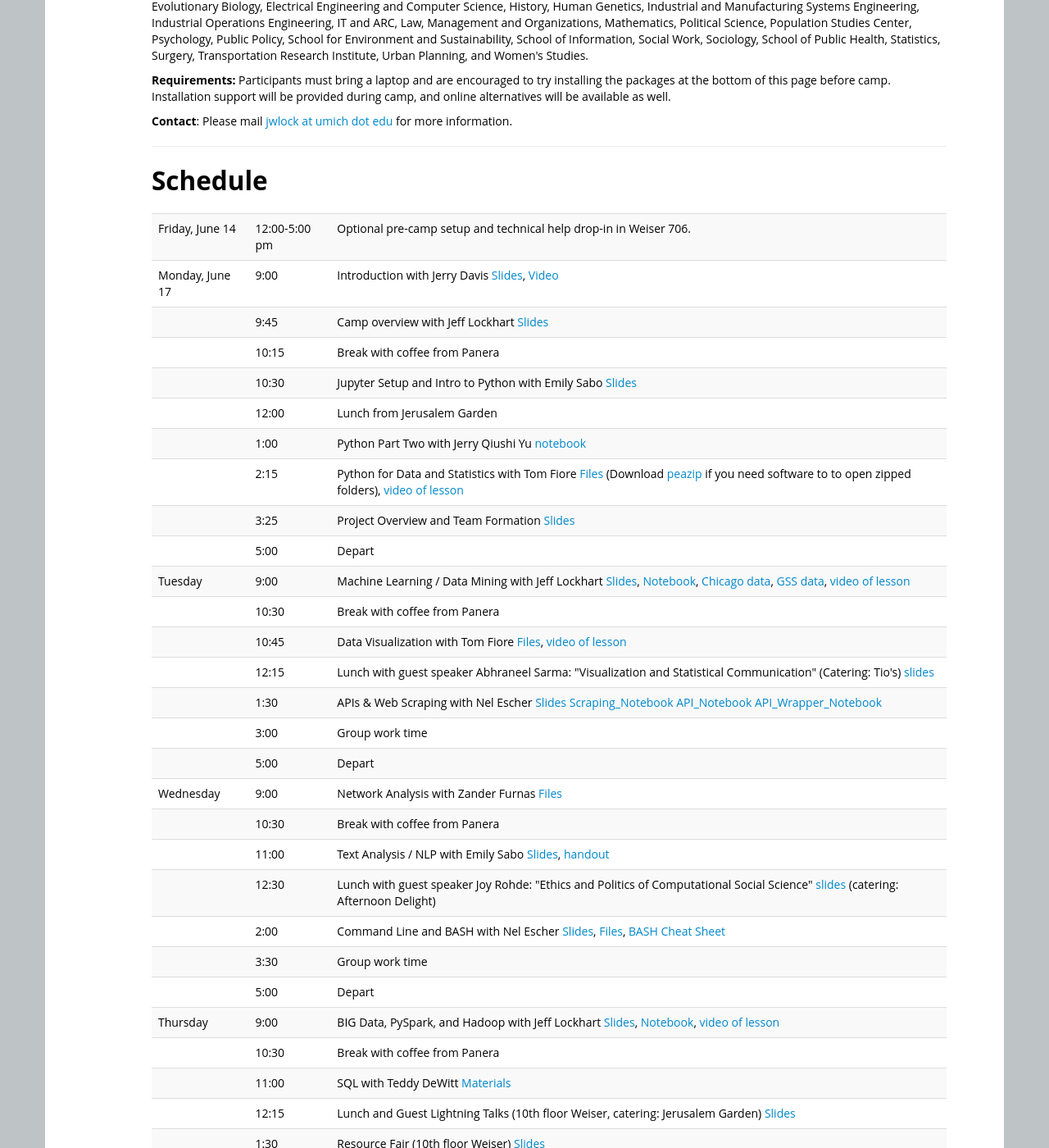
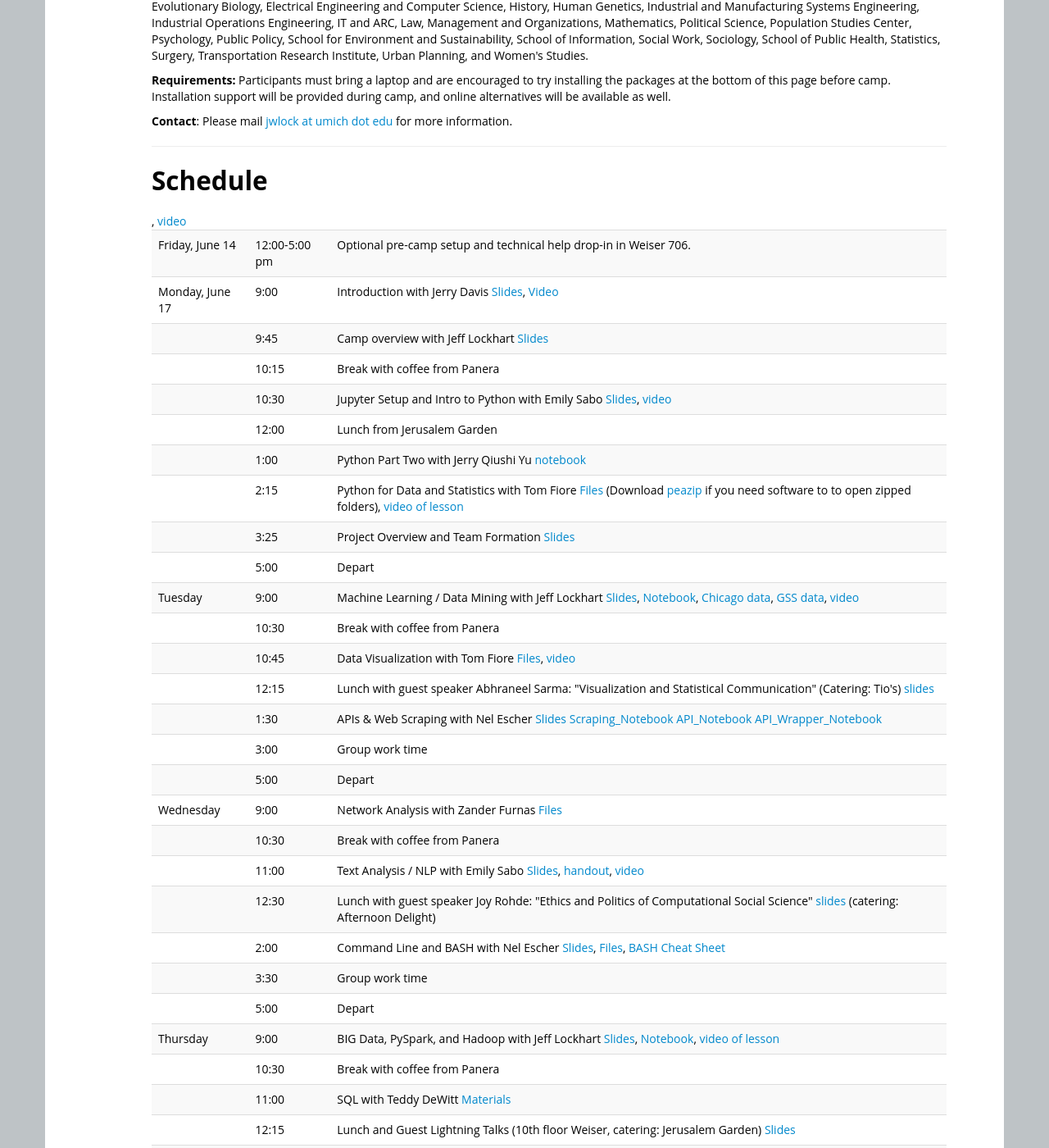
Before and after one commit to ICOSBigDataCamp/2019-summer-camp, a Jekyll site: the page built from index.html, in a window 1280 px wide and 1400 px high, scrolled down 762 px. Shown: the whole window at 82% size. Built offline with Jekyll 4.4.1, drawn with Linux system fonts in a browser that asks for light colours.

Commit message:
added abhraneel and emily videos

```diff
--- a/index.html
+++ b/index.html
@@ -141,24 +141,24 @@
   <tr> <td>Monday, June 17</td>  <td>9:00</td>   <td>Introduction with Jerry Davis <a href="slides/Jerry_big_data_intro_2019.pptx" target="_blank">Slides</a>, <a href="http://leccap.engin.umich.edu/leccap/viewer/r/vRrYa2" target="_blank">Video</a>  </td> </tr>
   <tr> <td></td>        <td>9:45</td>   <td>Camp overview with Jeff Lockhart <a href="https://docs.google.com/presentation/d/1aPdKV5MSvWt7oSdJ4-e6JZVan77rn25yucPmSiIuNiQ/edit?usp=sharing" target="_blank">Slides</a></td> </tr>
   <tr> <td></td>        <td>10:15</td>   <td>Break with coffee from Panera</td> </tr>
-  <tr> <td></td>        <td>10:30</td>   <td>Jupyter Setup and Intro to Python with Emily Sabo <a href="slides/Python_Intro_Slides.pdf" target="_blank">Slides</a> </td> </tr>
+  <tr> <td></td>        <td>10:30</td>   <td>Jupyter Setup and Intro to Python with Emily Sabo <a href="slides/Python_Intro_Slides.pdf" target="_blank">Slides</a>, <a href="http://leccap.engin.umich.edu/leccap/viewer/r/m0f1Ml" target="_blank">video</a> </td> </tr>
   <tr> <td></td>        <td>12:00</td>   <td>Lunch from Jerusalem Garden</td> </tr>
   <tr> <td></td>        <td>1:00</td>    <td>Python Part Two with Jerry Qiushi Yu <a href="data/Intro_to_Python_2_UM_Data_Camp_2019.ipynb" target="_blank">notebook</a> </td> </tr>
   <tr> <td></td>       <td>2:15</td>    <td>Python for Data and Statistics with Tom Fiore <a href="data/PythonModule3_pandas_2019_ThomasFiore.zip" target="_blank">Files</a> (Download <a href="http://www.peazip.org/">peazip</a> if you need software to to open zipped folders), <a href="http://leccap.engin.umich.edu/leccap/viewer/r/DWEq9F" target="_blank">video of lesson</a></td> </tr>
   <tr> <td></td>       <td>3:25</td>    <td>Project Overview and Team Formation <a href="https://docs.google.com/presentation/d/19D7TCwk7j7Z9RdPhkuCzhtfPSvVA4en5UDsk7IOWtPc/edit?usp=sharing" target="_blank">Slides</a></td> </tr>
   <tr> <td></td>       <td>5:00</td>    <td>Depart</td> </tr>
 
-  <tr> <td>Tuesday</td><td>9:00</td>   <td>Machine Learning / Data Mining with Jeff Lockhart <a href="https://docs.google.com/presentation/d/1QT3DzB1sampdsXCMWbU4q1pnwdGL18R52O5G2ELwmgE/edit?usp=sharing" target="_blank">Slides</a>, <a href="data/ML_for_data_camp.ipynb" target="_blank">Notebook</a>, <a href="data/community_area_stats.tsv" target="_blank">Chicago data</a>, <a href="data/GSS2012Extract_PresApproval_StrongPartyAffiliation_CLEAN.csv" target="_blank">GSS data</a>, <a href="http://leccap.engin.umich.edu/leccap/viewer/r/aO1Iqu" target="_blank">video of lesson</a> </td> </tr>
+  <tr> <td>Tuesday</td><td>9:00</td>   <td>Machine Learning / Data Mining with Jeff Lockhart <a href="https://docs.google.com/presentation/d/1QT3DzB1sampdsXCMWbU4q1pnwdGL18R52O5G2ELwmgE/edit?usp=sharing" target="_blank">Slides</a>, <a href="data/ML_for_data_camp.ipynb" target="_blank">Notebook</a>, <a href="data/community_area_stats.tsv" target="_blank">Chicago data</a>, <a href="data/GSS2012Extract_PresApproval_StrongPartyAffiliation_CLEAN.csv" target="_blank">GSS data</a>, <a href="http://leccap.engin.umich.edu/leccap/viewer/r/aO1Iqu" target="_blank">video</a> </td> </tr>
   <tr> <td></td>       <td>10:30</td>   <td>Break with coffee from Panera</td> </tr>
-  <tr> <td></td>       <td>10:45</td>   <td>Data Visualization with Tom Fiore <a href="data/Python_Plotting_2019_ThomasFiore.zip" target="_blank">Files</a>, <a href="http://leccap.engin.umich.edu/leccap/viewer/r/ZUxax9" target="_blank">video of lesson</a></td> </tr>
-  <tr> <td></td>       <td>12:15</td>   <td>Lunch with guest speaker Abhraneel Sarma: "Visualization and Statistical Communication" (Catering: Tio's) <a href="slides/sarma_data_camp.pdf" target="_blank">slides</a></td> </tr>
+  <tr> <td></td>       <td>10:45</td>   <td>Data Visualization with Tom Fiore <a href="data/Python_Plotting_2019_ThomasFiore.zip" target="_blank">Files</a>, <a href="http://leccap.engin.umich.edu/leccap/viewer/r/ZUxax9" target="_blank">video</a></td> </tr>
+  <tr> <td></td>       <td>12:15</td>   <td>Lunch with guest speaker Abhraneel Sarma: "Visualization and Statistical Communication" (Catering: Tio's) <a href="slides/sarma_data_camp.pdf" target="_blank">slides</a></td>, <a href="http://leccap.engin.umich.edu/leccap/viewer/r/WCARuX" target="_blank">video</a> </tr>
   <tr> <td></td>       <td>1:30</td>   <td>APIs & Web Scraping with Nel Escher <a href="slides/APIs_Web_Scraping.pdf" target="_blank">Slides</a> <a href="data/wikipedia_scrape_finnish_olympians.ipynb" target="_blank">Scraping_Notebook</a> <a href="data/api_get_requests.ipynb" target="_blank">API_Notebook</a> <a href="data/reddit_api_wrapper.ipynb" target="_blank">API_Wrapper_Notebook</a></td> </tr>
   <tr> <td></td>       <td>3:00</td>   <td>Group work time</td> </tr>
   <tr> <td></td>       <td>5:00</td>   <td>Depart</td> </tr>
 
   <tr> <td>Wednesday</td><td>9:00</td>    <td>Network Analysis with Zander Furnas <a href="data/DataCampNetworkXIntroduction.zip" target="_blank">Files</a></td> </tr>
   <tr> <td></td>       <td>10:30</td>   <td>Break with coffee from Panera</td> </tr>
-  <tr> <td></td>       <td>11:00</td>   <td>Text Analysis / NLP with Emily Sabo <a href="slides/DataCamp_2019_TextAnalysis_Final.pdf" target="_blank">Slides</a>, <a href="slides/python-regular-expressions-cheat-sheet.pdf" target="_blank">handout</a> </td> </tr>
+  <tr> <td></td>       <td>11:00</td>   <td>Text Analysis / NLP with Emily Sabo <a href="slides/DataCamp_2019_TextAnalysis_Final.pdf" target="_blank">Slides</a>, <a href="slides/python-regular-expressions-cheat-sheet.pdf" target="_blank">handout</a>, <a href="http://leccap.engin.umich.edu/leccap/viewer/r/0NEA1W" target="_blank">video</a> </td> </tr>
   <tr> <td></td>       <td>12:30</td>   <td>Lunch with guest speaker Joy Rohde: "Ethics and Politics of Computational Social Science" <a href="slides/Ethics_Politics_of_Computational_Social_Science.pptx" target="_blank">slides</a> (catering: Afternoon Delight)</td> </tr>
   <tr> <td></td>       <td>2:00</td>    <td>Command Line and BASH with Nel Escher <a href="slides/bash_slides.pdf" target="_blank">Slides</a>, <a href="data/command_line_files.zip" target="_blank">Files</a>, <a href="data/BASH_Cheat_Sheet.pdf" target="_blank">BASH Cheat Sheet</a></td> </tr>
   <tr> <td></td>       <td>3:30</td>   <td>Group work time</td> </tr>
```
